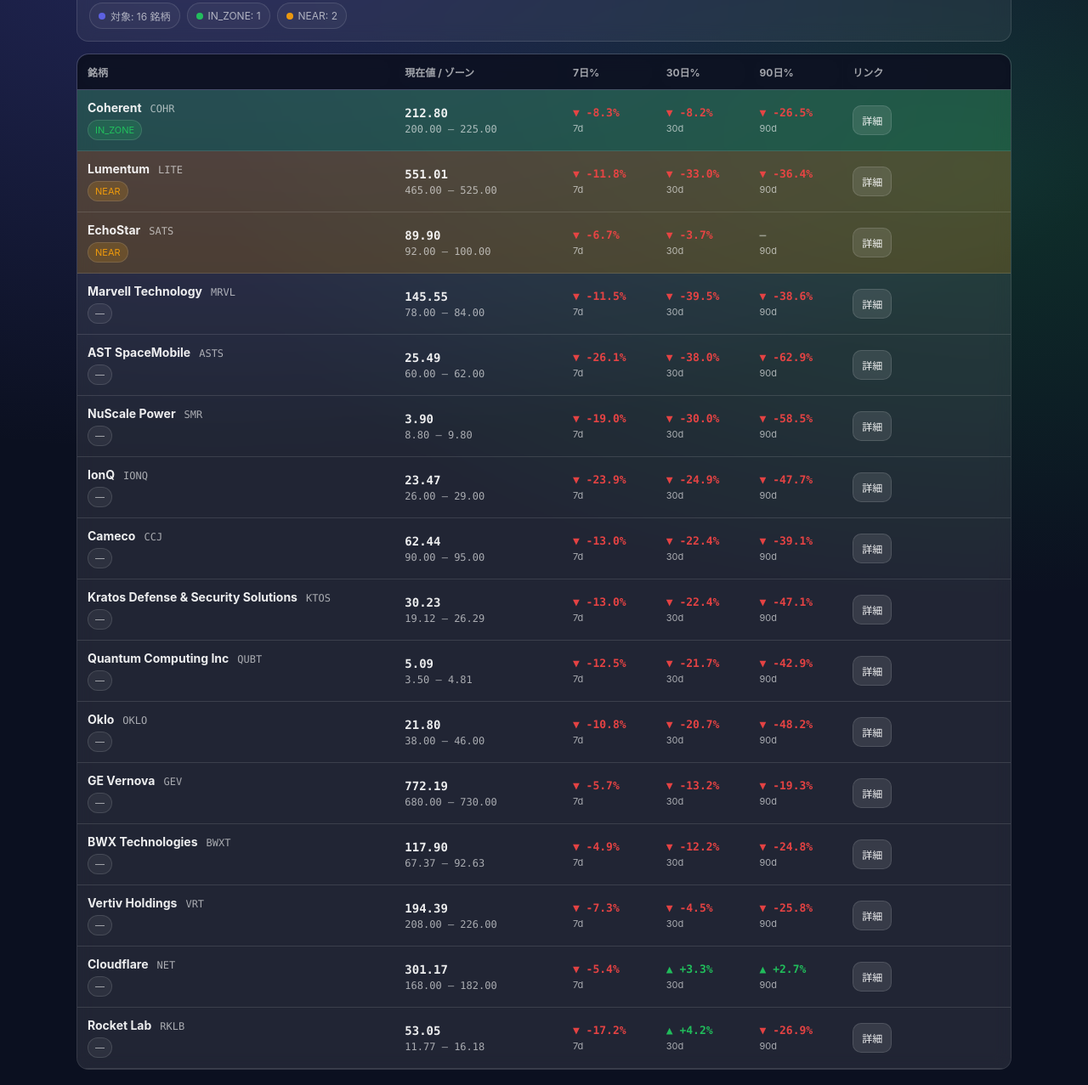
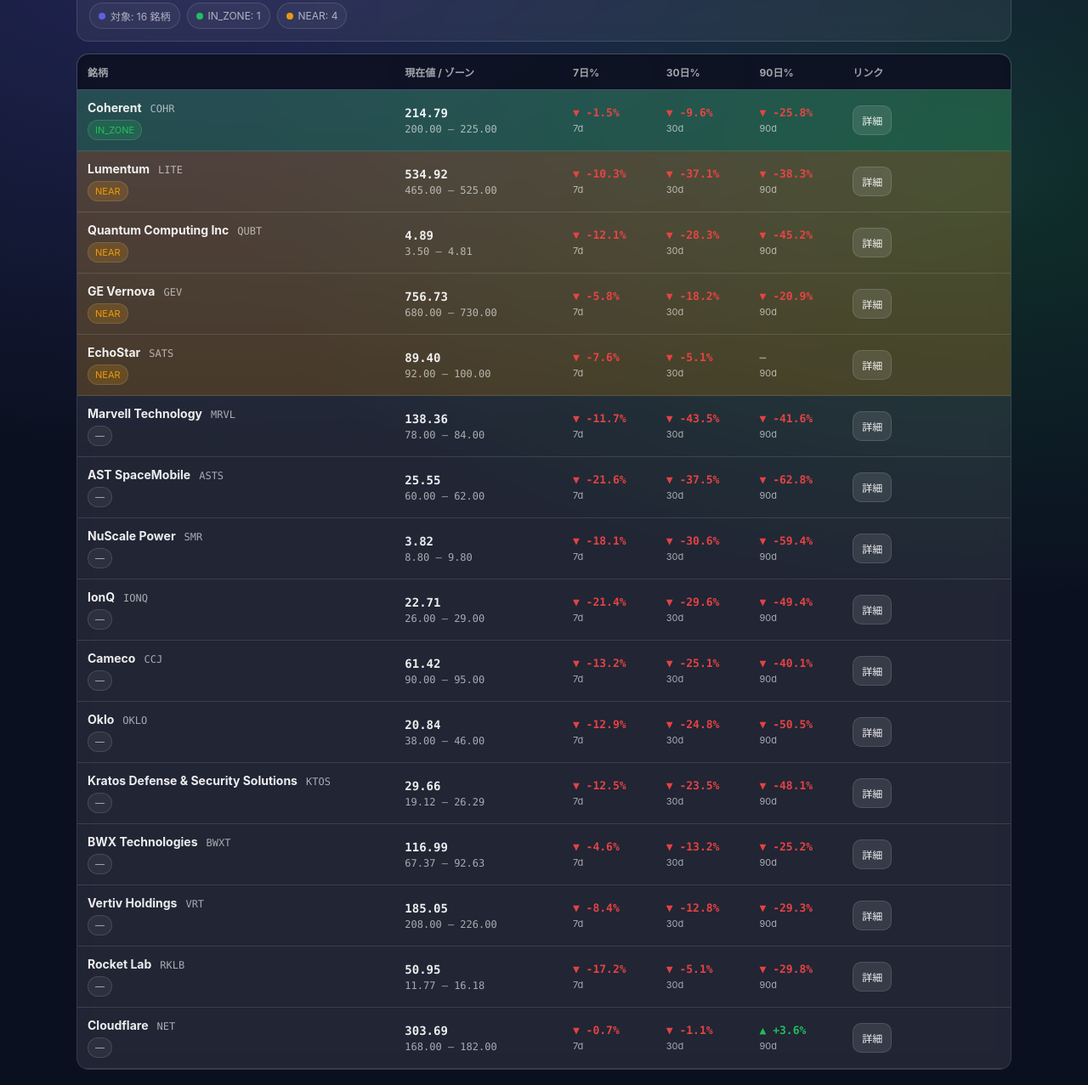
Before and after one commit to Shunsuke-Taken/stock-bottom-alert, a plain HTML site: page docs/index.html in a window 1280 px wide. Shown: the part 66-1343 px from the top of the page at 85% size. Drawn offline with Linux system fonts and the light colour scheme.

Commit message:
Update dashboard

```diff
--- a/docs/index.html
+++ b/docs/index.html
@@ -183,12 +183,12 @@ tbody td {
 <div class="header">
   <div class="h-title">
     <h1>底値目安ダッシュボード</h1>
-    <div class="meta">最終更新: 2026-11-19 11:52 JST</div>
+    <div class="meta">最終更新: 2026-11-20 11:43 JST</div>
   </div>
   <div class="pills">
     <div class="pill"><span class="dot dot-all"></span>対象: 16 銘柄</div>
     <div class="pill"><span class="dot dot-zone"></span>IN_ZONE: 1</div>
-    <div class="pill"><span class="dot dot-near"></span>NEAR: 2</div>
+    <div class="pill"><span class="dot dot-near"></span>NEAR: 4</div>
   </div>
 </div>
 
@@ -221,20 +221,20 @@ tbody td {
   </td>
 
   <td class="col-price">
-    <div class="mono price">212.80</div>
+    <div class="mono price">214.79</div>
     <div class="mono zone">200.00 – 225.00</div>
   </td>
 
   <td class="col-pct">
-    <div class="pct pct-neg">▼ -8.3%</div>
+    <div class="pct pct-neg">▼ -1.5%</div>
     <div class="pct-label">7d</div>
   </td>
   <td class="col-pct">
-    <div class="pct pct-neg">▼ -8.2%</div>
+    <div class="pct pct-neg">▼ -9.6%</div>
     <div class="pct-label">30d</div>
   </td>
   <td class="col-pct">
-    <div class="pct pct-neg">▼ -26.5%</div>
+    <div class="pct pct-neg">▼ -25.8%</div>
     <div class="pct-label">90d</div>
   </td>
 
@@ -257,25 +257,97 @@ tbody td {
   </td>
 
   <td class="col-price">
-    <div class="mono price">551.01</div>
+    <div class="mono price">534.92</div>
     <div class="mono zone">465.00 – 525.00</div>
   </td>
 
   <td class="col-pct">
-    <div class="pct pct-neg">▼ -11.8%</div>
+    <div class="pct pct-neg">▼ -10.3%</div>
     <div class="pct-label">7d</div>
   </td>
   <td class="col-pct">
-    <div class="pct pct-neg">▼ -33.0%</div>
+    <div class="pct pct-neg">▼ -37.1%</div>
     <div class="pct-label">30d</div>
   </td>
   <td class="col-pct">
-    <div class="pct pct-neg">▼ -36.4%</div>
+    <div class="pct pct-neg">▼ -38.3%</div>
     <div class="pct-label">90d</div>
   </td>
 
   <td class="col-link">
     <a class="btn" href="https://finance.yahoo.com/quote/LITE" target="_blank" rel="noopener">詳細</a>
+  </td>
+</tr>
+
+<tr class="row-near">
+  <td class="col-name">
+    <div class="name-wrap">
+      <div class="name-top">
+        <span class="name">Quantum Computing Inc</span>
+        <span class="ticker">QUBT</span>
+      </div>
+      <div class="name-sub">
+        <span class="badge badge-near">NEAR</span>
+      </div>
+    </div>
+  </td>
+
+  <td class="col-price">
+    <div class="mono price">4.89</div>
+    <div class="mono zone">3.50 – 4.81</div>
+  </td>
+
+  <td class="col-pct">
+    <div class="pct pct-neg">▼ -12.1%</div>
+    <div class="pct-label">7d</div>
+  </td>
+  <td class="col-pct">
+    <div class="pct pct-neg">▼ -28.3%</div>
+    <div class="pct-label">30d</div>
+  </td>
+  <td class="col-pct">
+    <div class="pct pct-neg">▼ -45.2%</div>
+    <div class="pct-label">90d</div>
+  </td>
+
+  <td class="col-link">
+    <a class="btn" href="https://finance.yahoo.com/quote/QUBT" target="_blank" rel="noopener">詳細</a>
+  </td>
+</tr>
+
+<tr class="row-near">
+  <td class="col-name">
+    <div class="name-wrap">
+      <div class="name-top">
+        <span class="name">GE Vernova</span>
+        <span class="ticker">GEV</span>
+      </div>
+      <div class="name-sub">
+        <span class="badge badge-near">NEAR</span>
+      </div>
+    </div>
+  </td>
+
+  <td class="col-price">
+    <div class="mono price">756.73</div>
+    <div class="mono zone">680.00 – 730.00</div>
+  </td>
+
+  <td class="col-pct">
+    <div class="pct pct-neg">▼ -5.8%</div>
+    <div class="pct-label">7d</div>
+  </td>
+  <td class="col-pct">
+    <div class="pct pct-neg">▼ -18.2%</div>
+    <div class="pct-label">30d</div>
+  </td>
+  <td class="col-pct">
+    <div class="pct pct-neg">▼ -20.9%</div>
+    <div class="pct-label">90d</div>
+  </td>
+
+  <td class="col-link">
+    <a class="btn" href="https://finance.yahoo.com/quote/GEV" target="_blank" rel="noopener">詳細</a>
   </td>
 </tr>
 
@@ -293,16 +365,16 @@ tbody td {
   </td>
 
   <td class="col-price">
-    <div class="mono price">89.90</div>
+    <div class="mono price">89.40</div>
     <div class="mono zone">92.00 – 100.00</div>
   </td>
 
   <td class="col-pct">
-    <div class="pct pct-neg">▼ -6.7%</div>
+    <div class="pct pct-neg">▼ -7.6%</div>
     <div class="pct-label">7d</div>
   </td>
   <td class="col-pct">
-    <div class="pct pct-neg">▼ -3.7%</div>
+    <div class="pct pct-neg">▼ -5.1%</div>
     <div class="pct-label">30d</div>
   </td>
   <td class="col-pct">
@@ -329,20 +401,20 @@ tbody td {
   </td>
 
   <td class="col-price">
-    <div class="mono price">145.55</div>
+    <div class="mono price">138.36</div>
     <div class="mono zone">78.00 – 84.00</div>
   </td>
 
   <td class="col-pct">
-    <div class="pct pct-neg">▼ -11.5%</div>
+    <div class="pct pct-neg">▼ -11.7%</div>
     <div class="pct-label">7d</div>
   </td>
   <td class="col-pct">
-    <div class="pct pct-neg">▼ -39.5%</div>
+    <div class="pct pct-neg">▼ -43.5%</div>
     <div class="pct-label">30d</div>
   </td>
   <td class="col-pct">
-    <div class="pct pct-neg">▼ -38.6%</div>
+    <div class="pct pct-neg">▼ -41.6%</div>
     <div class="pct-label">90d</div>
   </td>
 
@@ -365,20 +437,20 @@ tbody td {
   </td>
 
   <td class="col-price">
-    <div class="mono price">25.49</div>
+    <div class="mono price">25.55</div>
     <div class="mono zone">60.00 – 62.00</div>
   </td>
 
   <td class="col-pct">
-    <div class="pct pct-neg">▼ -26.1%</div>
+    <div class="pct pct-neg">▼ -21.6%</div>
     <div class="pct-label">7d</div>
   </td>
   <td class="col-pct">
-    <div class="pct pct-neg">▼ -38.0%</div>
+    <div class="pct pct-neg">▼ -37.5%</div>
     <div class="pct-label">30d</div>
   </td>
   <td class="col-pct">
-    <div class="pct pct-neg">▼ -62.9%</div>
+    <div class="pct pct-neg">▼ -62.8%</div>
     <div class="pct-label">90d</div>
   </td>
 
@@ -401,20 +473,20 @@ tbody td {
   </td>
 
   <td class="col-price">
-    <div class="mono price">3.90</div>
+    <div class="mono price">3.82</div>
     <div class="mono zone">8.80 – 9.80</div>
   </td>
 
   <td class="col-pct">
-    <div class="pct pct-neg">▼ -19.0%</div>
+    <div class="pct pct-neg">▼ -18.1%</div>
     <div class="pct-label">7d</div>
   </td>
   <td class="col-pct">
-    <div class="pct pct-neg">▼ -30.0%</div>
+    <div class="pct pct-neg">▼ -30.6%</div>
     <div class="pct-label">30d</div>
   </td>
   <td class="col-pct">
-    <div class="pct pct-neg">▼ -58.5%</div>
+    <div class="pct pct-neg">▼ -59.4%</div>
     <div class="pct-label">90d</div>
   </td>
 
@@ -437,20 +509,20 @@ tbody td {
   </td>
 
   <td class="col-price">
-    <div class="mono price">23.47</div>
+    <div class="mono price">22.71</div>
     <div class="mono zone">26.00 – 29.00</div>
   </td>
 
   <td class="col-pct">
-    <div class="pct pct-neg">▼ -23.9%</div>
+    <div class="pct pct-neg">▼ -21.4%</div>
     <div class="pct-label">7d</div>
   </td>
   <td class="col-pct">
-    <div class="pct pct-neg">▼ -24.9%</div>
+    <div class="pct pct-neg">▼ -29.6%</div>
     <div class="pct-label">30d</div>
   </td>
   <td class="col-pct">
-    <div class="pct pct-neg">▼ -47.7%</div>
+    <div class="pct pct-neg">▼ -49.4%</div>
     <div class="pct-label">90d</div>
   </td>
 
@@ -473,25 +545,61 @@ tbody td {
   </td>
 
   <td class="col-price">
-    <div class="mono price">62.44</div>
+    <div class="mono price">61.42</div>
     <div class="mono zone">90.00 – 95.00</div>
   </td>
 
   <td class="col-pct">
-    <div class="pct pct-neg">▼ -13.0%</div>
+    <div class="pct pct-neg">▼ -13.2%</div>
     <div class="pct-label">7d</div>
   </td>
   <td class="col-pct">
-    <div class="pct pct-neg">▼ -22.4%</div>
+    <div class="pct pct-neg">▼ -25.1%</div>
     <div class="pct-label">30d</div>
   </td>
   <td class="col-pct">
-    <div class="pct pct-neg">▼ -39.1%</div>
+    <div class="pct pct-neg">▼ -40.1%</div>
     <div class="pct-label">90d</div>
   </td>
 
   <td class="col-link">
     <a class="btn" href="https://finance.yahoo.com/quote/CCJ" target="_blank" rel="noopener">詳細</a>
+  </td>
+</tr>
+
+<tr class="row-none">
+  <td class="col-name">
+    <div class="name-wrap">
+      <div class="name-top">
+        <span class="name">Oklo</span>
+        <span class="ticker">OKLO</span>
+      </div>
+      <div class="name-sub">
+        <span class="badge badge-none">—</span>
+      </div>
+    </div>
+  </td>
+
+  <td class="col-price">
+    <div class="mono price">20.84</div>
+    <div class="mono zone">38.00 – 46.00</div>
+  </td>
+
+  <td class="col-pct">
+    <div class="pct pct-neg">▼ -12.9%</div>
+    <div class="pct-label">7d</div>
+  </td>
+  <td class="col-pct">
+    <div class="pct pct-neg">▼ -24.8%</div>
+    <div class="pct-label">30d</div>
+  </td>
+  <td class="col-pct">
+    <div class="pct pct-neg">▼ -50.5%</div>
+    <div class="pct-label">90d</div>
+  </td>
+
+  <td class="col-link">
+    <a class="btn" href="https://finance.yahoo.com/quote/OKLO" target="_blank" rel="noopener">詳細</a>
   </td>
 </tr>
 
@@ -509,44 +617,8 @@ tbody td {
   </td>
 
   <td class="col-price">
-    <div class="mono price">30.23</div>
+    <div class="mono price">29.66</div>
     <div class="mono zone">19.12 – 26.29</div>
-  </td>
-
-  <td class="col-pct">
-    <div class="pct pct-neg">▼ -13.0%</div>
-    <div class="pct-label">7d</div>
-  </td>
-  <td class="col-pct">
-    <div class="pct pct-neg">▼ -22.4%</div>
-    <div class="pct-label">30d</div>
-  </td>
-  <td class="col-pct">
-    <div class="pct pct-neg">▼ -47.1%</div>
-    <div class="pct-label">90d</div>
-  </td>
-
-  <td class="col-link">
-    <a class="btn" href="https://finance.yahoo.com/quote/KTOS" target="_blank" rel="noopener">詳細</a>
-  </td>
-</tr>
-
-<tr class="row-none">
-  <td class="col-name">
-    <div class="name-wrap">
-      <div class="name-top">
-        <span class="name">Quantum Computing Inc</span>
-        <span class="ticker">QUBT</span>
-      </div>
-      <div class="name-sub">
-        <span class="badge badge-none">—</span>
-      </div>
-    </div>
-  </td>
-
-  <td class="col-price">
-    <div class="mono price">5.09</div>
-    <div class="mono zone">3.50 – 4.81</div>
   </td>
 
   <td class="col-pct">
@@ -554,88 +626,16 @@ tbody td {
     <div class="pct-label">7d</div>
   </td>
   <td class="col-pct">
-    <div class="pct pct-neg">▼ -21.7%</div>
+    <div class="pct pct-neg">▼ -23.5%</div>
     <div class="pct-label">30d</div>
   </td>
   <td class="col-pct">
-    <div class="pct pct-neg">▼ -42.9%</div>
+    <div class="pct pct-neg">▼ -48.1%</div>
     <div class="pct-label">90d</div>
   </td>
 
   <td class="col-link">
-    <a class="btn" href="https://finance.yahoo.com/quote/QUBT" target="_blank" rel="noopener">詳細</a>
-  </td>
-</tr>
-
-<tr class="row-none">
-  <td class="col-name">
-    <div class="name-wrap">
-      <div class="name-top">
-        <span class="name">Oklo</span>
-        <span class="ticker">OKLO</span>
-      </div>
-      <div class="name-sub">
-        <span class="badge badge-none">—</span>
-      </div>
-    </div>
-  </td>
-
-  <td class="col-price">
-    <div class="mono price">21.80</div>
-    <div class="mono zone">38.00 – 46.00</div>
-  </td>
-
-  <td class="col-pct">
-    <div class="pct pct-neg">▼ -10.8%</div>
-    <div class="pct-label">7d</div>
-  </td>
-  <td class="col-pct">
-    <div class="pct pct-neg">▼ -20.7%</div>
-    <div class="pct-label">30d</div>
-  </td>
-  <td class="col-pct">
-    <div class="pct pct-neg">▼ -48.2%</div>
-    <div class="pct-label">90d</div>
-  </td>
-
-  <td class="col-link">
-    <a class="btn" href="https://finance.yahoo.com/quote/OKLO" target="_blank" rel="noopener">詳細</a>
-  </td>
-</tr>
-
-<tr class="row-none">
-  <td class="col-name">
-    <div class="name-wrap">
-      <div class="name-top">
-        <span class="name">GE Vernova</span>
-        <span class="ticker">GEV</span>
-      </div>
-      <div class="name-sub">
-        <span class="badge badge-none">—</span>
-      </div>
-    </div>
-  </td>
-
-  <td class="col-price">
-    <div class="mono price">772.19</div>
-    <div class="mono zone">680.00 – 730.00</div>
-  </td>
-
-  <td class="col-pct">
-    <div class="pct pct-neg">▼ -5.7%</div>
-    <div class="pct-label">7d</div>
-  </td>
-  <td class="col-pct">
-    <div class="pct pct-neg">▼ -13.2%</div>
-    <div class="pct-label">30d</div>
-  </td>
-  <td class="col-pct">
-    <div class="pct pct-neg">▼ -19.3%</div>
-    <div class="pct-label">90d</div>
-  </td>
-
-  <td class="col-link">
-    <a class="btn" href="https://finance.yahoo.com/quote/GEV" target="_blank" rel="noopener">詳細</a>
+    <a class="btn" href="https://finance.yahoo.com/quote/KTOS" target="_blank" rel="noopener">詳細</a>
   </td>
 </tr>
 
@@ -653,20 +653,20 @@ tbody td {
   </td>
 
   <td class="col-price">
-    <div class="mono price">117.90</div>
+    <div class="mono price">116.99</div>
     <div class="mono zone">67.37 – 92.63</div>
   </td>
 
   <td class="col-pct">
-    <div class="pct pct-neg">▼ -4.9%</div>
+    <div class="pct pct-neg">▼ -4.6%</div>
     <div class="pct-label">7d</div>
   </td>
   <td class="col-pct">
-    <div class="pct pct-neg">▼ -12.2%</div>
+    <div class="pct pct-neg">▼ -13.2%</div>
     <div class="pct-label">30d</div>
   </td>
   <td class="col-pct">
-    <div class="pct pct-neg">▼ -24.8%</div>
+    <div class="pct pct-neg">▼ -25.2%</div>
     <div class="pct-label">90d</div>
   </td>
 
@@ -689,25 +689,61 @@ tbody td {
   </td>
 
   <td class="col-price">
-    <div class="mono price">194.39</div>
+    <div class="mono price">185.05</div>
     <div class="mono zone">208.00 – 226.00</div>
   </td>
 
   <td class="col-pct">
-    <div class="pct pct-neg">▼ -7.3%</div>
+    <div class="pct pct-neg">▼ -8.4%</div>
     <div class="pct-label">7d</div>
   </td>
   <td class="col-pct">
-    <div class="pct pct-neg">▼ -4.5%</div>
+    <div class="pct pct-neg">▼ -12.8%</div>
     <div class="pct-label">30d</div>
   </td>
   <td class="col-pct">
-    <div class="pct pct-neg">▼ -25.8%</div>
+    <div class="pct pct-neg">▼ -29.3%</div>
     <div class="pct-label">90d</div>
   </td>
 
   <td class="col-link">
     <a class="btn" href="https://finance.yahoo.com/quote/VRT" target="_blank" rel="noopener">詳細</a>
+  </td>
+</tr>
+
+<tr class="row-none">
+  <td class="col-name">
+    <div class="name-wrap">
+      <div class="name-top">
+        <span class="name">Rocket Lab</span>
+        <span class="ticker">RKLB</span>
+      </div>
+      <div class="name-sub">
+        <span class="badge badge-none">—</span>
+      </div>
+    </div>
+  </td>
+
+  <td class="col-price">
+    <div class="mono price">50.95</div>
+    <div class="mono zone">11.77 – 16.18</div>
+  </td>
+
+  <td class="col-pct">
+    <div class="pct pct-neg">▼ -17.2%</div>
+    <div class="pct-label">7d</div>
+  </td>
+  <td class="col-pct">
+    <div class="pct pct-neg">▼ -5.1%</div>
+    <div class="pct-label">30d</div>
+  </td>
+  <td class="col-pct">
+    <div class="pct pct-neg">▼ -29.8%</div>
+    <div class="pct-label">90d</div>
+  </td>
+
+  <td class="col-link">
+    <a class="btn" href="https://finance.yahoo.com/quote/RKLB" target="_blank" rel="noopener">詳細</a>
   </td>
 </tr>
 
@@ -725,61 +761,25 @@ tbody td {
   </td>
 
   <td class="col-price">
-    <div class="mono price">301.17</div>
+    <div class="mono price">303.69</div>
     <div class="mono zone">168.00 – 182.00</div>
   </td>
 
   <td class="col-pct">
-    <div class="pct pct-neg">▼ -5.4%</div>
+    <div class="pct pct-neg">▼ -0.7%</div>
     <div class="pct-label">7d</div>
   </td>
   <td class="col-pct">
-    <div class="pct pct-pos">▲ +3.3%</div>
+    <div class="pct pct-neg">▼ -1.1%</div>
     <div class="pct-label">30d</div>
   </td>
   <td class="col-pct">
-    <div class="pct pct-pos">▲ +2.7%</div>
+    <div class="pct pct-pos">▲ +3.6%</div>
     <div class="pct-label">90d</div>
   </td>
 
   <td class="col-link">
     <a class="btn" href="https://finance.yahoo.com/quote/NET" target="_blank" rel="noopener">詳細</a>
-  </td>
-</tr>
-
-<tr class="row-none">
-  <td class="col-name">
-    <div class="name-wrap">
-      <div class="name-top">
-        <span class="name">Rocket Lab</span>
-        <span class="ticker">RKLB</span>
-      </div>
-      <div class="name-sub">
-        <span class="badge badge-none">—</span>
-      </div>
-    </div>
-  </td>
-
-  <td class="col-price">
-    <div class="mono price">53.05</div>
-    <div class="mono zone">11.77 – 16.18</div>
-  </td>
-
-  <td class="col-pct">
-    <div class="pct pct-neg">▼ -17.2%</div>
-    <div class="pct-label">7d</div>
-  </td>
-  <td class="col-pct">
-    <div class="pct pct-pos">▲ +4.2%</div>
-    <div class="pct-label">30d</div>
-  </td>
-  <td class="col-pct">
-    <div class="pct pct-neg">▼ -26.9%</div>
-    <div class="pct-label">90d</div>
-  </td>
-
-  <td class="col-link">
-    <a class="btn" href="https://finance.yahoo.com/quote/RKLB" target="_blank" rel="noopener">詳細</a>
   </td>
 </tr>
 
```
